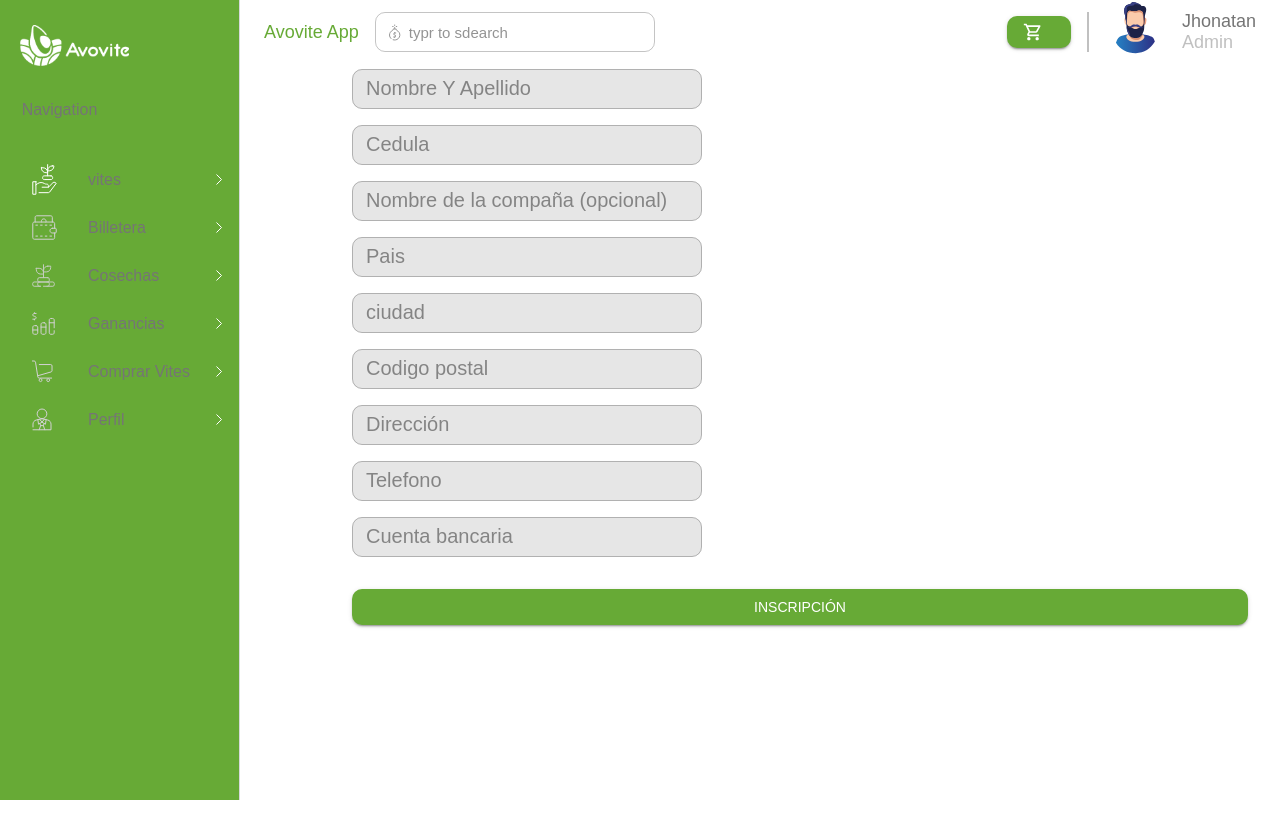
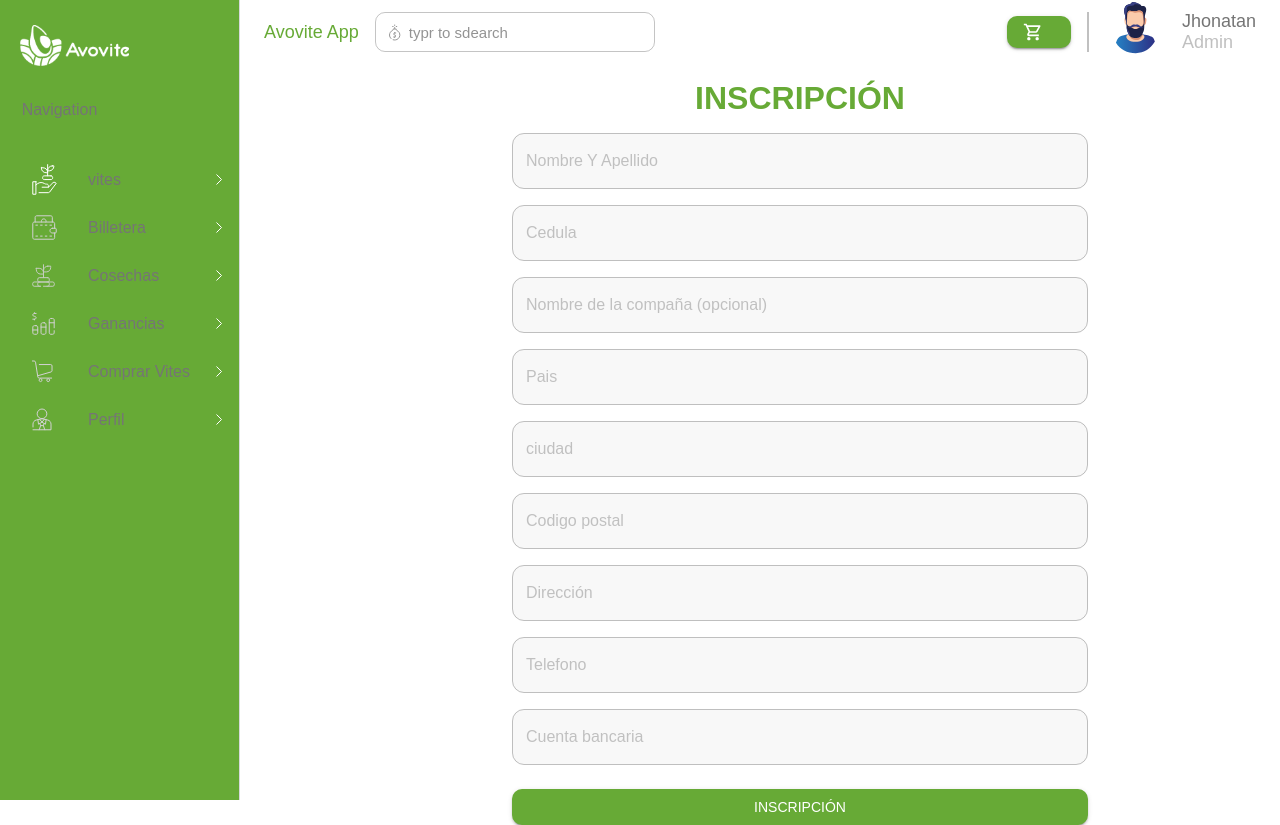
Before and after one commit to WSQuintero/avovite, a React (Vite) app: page /inscription in a window 1280 px wide. Before the commit the page ends 800 px from the top, so only its background shows below. Built offline with nearby package versions, Linux system fonts and the light colour scheme.

Commit message:
adding FormInscription in desktop view

```diff
--- a/src/Pages/FormInscription.jsx
+++ b/src/Pages/FormInscription.jsx
@@ -20,12 +20,6 @@ import {
   KeyboardBackspace as KeyboardBackspaceIcon,
   MoreVert as MoreVertIcon,
 } from "@mui/icons-material";
-
-import BackgroundPhoto from "../assets/img/backgroundphoto.svg";
-import logo from "../assets/img/logo.svg";
-
-
-
 import { useTheme } from "@emotion/react";
 import Header from "../Components/Header/Header";
 import { useFinalContext } from "../Context/FinalContext";
@@ -49,22 +43,37 @@ function FormInscription() {
   }
 
   return (
-    <Grid display="flex" flexDirection="column">
+    <Grid display="flex" flexDirection="column" sx={(theme)=>({
+      [theme.breakpoints.up('lg')]:{
+        alignItems:'center',
+        justifyContent:'center'
+      }
+    })}>
       <Box
         position="relative"
         height="10vh"
         display="flex"
         flexDirection="column"
+        sx={(theme)=>({
+          [theme.breakpoints.up('lg')]:{
+            marginTop:50,
+            alignItems:'center',
+            justifyContent:'center'
+          }
+        })}
       >
         <Header />
 
         <Box width="100%" height={40} bgcolor="#67AA36">
           <Button
-            sx={{
+            sx={(theme) => ({
               marginLeft: 1,
               color: "secondary.body",
               textTransform: "none",
-            }}
+              [theme.breakpoints.up("lg")]: {
+                display: "none",
+              },
+            })}
             startIcon={
               <KeyboardBackspaceIcon sx={{ color: "secondary.body" }} />
             }
@@ -77,212 +86,140 @@ function FormInscription() {
 
         <Grid  display="flex" flexDirection="column">
         <Grid
-          flexGrow={1}
-          paddingX={4}
-          paddingY={4}
+
           display="flex"
           flexDirection="column"
           gap={2}
+          sx={(theme) => ({
+            alignItems:'center',
+            paddingX:4,
+            paddingY:3,
+            [theme.breakpoints.up("lg")]: {
+              width:'50vw'
+            },
+          })}
         >
+        <Typography variant="h2">INSCRIPCIÓN</Typography>
 
 
           <TextField
             name="nombreyapellido"
             placeholder="Nombre Y Apellido"
+
             required
-            style={{
-              borderRadius: "10px",
-              backgroundColor: "rgba(192,192,192,0.4 )",
-              border: "none",
-            }}
-            InputProps={{
-              style: {
-                color: "black",
-                height: "40px",
-                fontSize: "20px",
-                fontWeight: 500,
-                borderRadius: "10px",
+            sx={(theme)=>({
+              width:'100%',
+              [theme.breakpoints.up('lg')]:{
+
+                width:'100%'
               }
-            }}
+            })}
+
           />
           <TextField
             name="Cedula"
             placeholder="Cedula"
             required
             fullWidth
-            style={{
-              borderRadius: "10px",
-              backgroundColor: "rgba(192,192,192,0.4 )",
-              border: "none",
-            }}
-            InputProps={{
-              style: {
-                color: "black",
-                height: "40px",
-                fontSize: "20px",
-                fontWeight: 500,
-                borderRadius: "10px",
-                border: "none",
+            sx={(theme)=>({
+              width:'100%',
+              [theme.breakpoints.up('lg')]:{
+
+                width:'100%'
               }
-            }}
+            })}
           />
           <TextField
             name="compañia"
             type="text"
             placeholder="Nombre de la compaña (opcional)"
             required
-            fullWidth
-            style={{
-              borderRadius: "10px",
-              backgroundColor: "rgba(192,192,192,0.4 )",
-              border: "none",
-            }}
-            InputProps={{
-              style: {
-                color: "black",
-                height: "40px",
-                fontSize: "20px",
-                fontWeight: 500,
-                borderRadius: "10px",
-                border: "none",
-              },
-            }}
+            sx={(theme)=>({
+              width:'100%',
+              [theme.breakpoints.up('lg')]:{
+
+                width:'100%'
+              }
+            })}
           />
           <TextField
             name="pais"
             type="Pais"
             placeholder="Pais"
             required
-            fullWidth
-            style={{
-              borderRadius: "10px",
-              backgroundColor: "rgba(192,192,192,0.4 )",
-              border: "none",
-            }}
-            InputProps={{
-              style: {
-                color: "black",
-                height: "40px",
-                fontSize: "20px",
-                fontWeight: 500,
-                borderRadius: "10px",
-                border: "none",
+            sx={(theme)=>({
+              width:'100%',
+              [theme.breakpoints.up('lg')]:{
+
+                width:'100%'
               }
-            }}
+            })}
           />
           <TextField
             name="ciudad"
             type="text"
             placeholder="ciudad"
             required
-            fullWidth
-            style={{
-              borderRadius: "10px",
-              backgroundColor: "rgba(192,192,192,0.4 )",
-              border: "none",
-            }}
-            InputProps={{
-              style: {
-                color: "black",
-                height: "40px",
-                fontSize: "20px",
-                fontWeight: 500,
-                borderRadius: "10px",
-                border: "none",
-              },
 
-            }}
+            sx={(theme)=>({
+              width:'100%',
+              [theme.breakpoints.up('lg')]:{
+
+                width:'100%'
+              }
+            })}
           />
           <TextField
             name="codePostal"
             type="text"
             placeholder="Codigo postal"
             required
-            fullWidth
-            style={{
-              borderRadius: "10px",
-              backgroundColor: "rgba(192,192,192,0.4 )",
-              border: "none",
-            }}
-            InputProps={{
-              style: {
-                color: "black",
-                height: "40px",
-                fontSize: "20px",
-                fontWeight: 500,
-                borderRadius: "10px",
-                border: "none",
-              },
+            sx={(theme)=>({
+              width:'100%',
+              [theme.breakpoints.up('lg')]:{
 
-            }}
+                width:'100%'
+              }
+            })}
           />
           <TextField
             name="direccion"
             type="text"
             placeholder="Dirección"
             required
-            fullWidth
-            style={{
-              borderRadius: "10px",
-              backgroundColor: "rgba(192,192,192,0.4 )",
-              border: "none",
-            }}
-            InputProps={{
-              style: {
-                color: "black",
-                height: "40px",
-                fontSize: "20px",
-                fontWeight: 500,
-                borderRadius: "10px",
-                border: "none",
+            sx={(theme)=>({
+              width:'100%',
+              [theme.breakpoints.up('lg')]:{
+
+                width:'100%'
               }
-            }}
+            })}
           />
           <TextField
             name="Telefono"
             type="number"
             placeholder="Telefono"
             required
-            fullWidth
-            style={{
-              borderRadius: "10px",
-              backgroundColor: "rgba(192,192,192,0.4 )",
-              border: "none",
-            }}
-            InputProps={{
-              style: {
-                color: "black",
-                height: "40px",
-                fontSize: "20px",
-                fontWeight: 500,
-                borderRadius: "10px",
-                border: "none",
-              },
+            sx={(theme)=>({
+              width:'100%',
+              [theme.breakpoints.up('lg')]:{
 
-            }}
+                width:'100%'
+              }
+            })}
           />
           <TextField
             name="cuentaBancaria"
             type="number"
             placeholder="Cuenta bancaria"
             required
-            fullWidth
-            style={{
-              borderRadius: "10px",
-              backgroundColor: "rgba(192,192,192,0.4 )",
-              border: "none",
-            }}
-            InputProps={{
-              style: {
-                color: "black",
-                height: "40px",
-                fontSize: "20px",
-                fontWeight: 500,
-                borderRadius: "10px",
-                border: "none",
-              },
+            sx={(theme)=>({
+              width:'100%',
+              [theme.breakpoints.up('lg')]:{
 
-            }}
+                width:'100%'
+              }
+            })}
           />
 
 
--- a/src/Pages/TermsConditions.jsx
+++ b/src/Pages/TermsConditions.jsx
@@ -79,7 +79,7 @@ function TermsConditions() {
           width="100%"
           height={40}
           bgcolor="#67AA36"
-          x={(theme) => ({
+          sx={(theme) => ({
             [theme.breakpoints.up("lg")]: {
               display: "none",
             },
```
